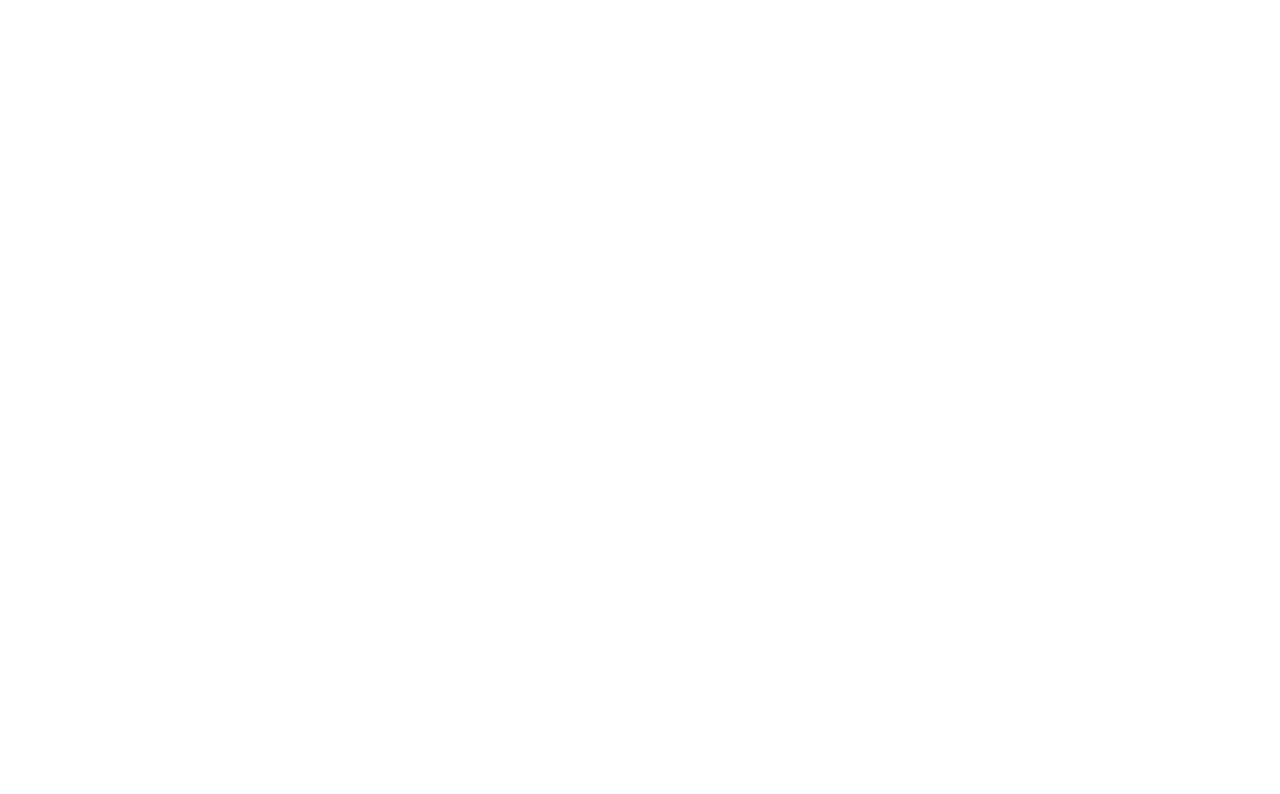
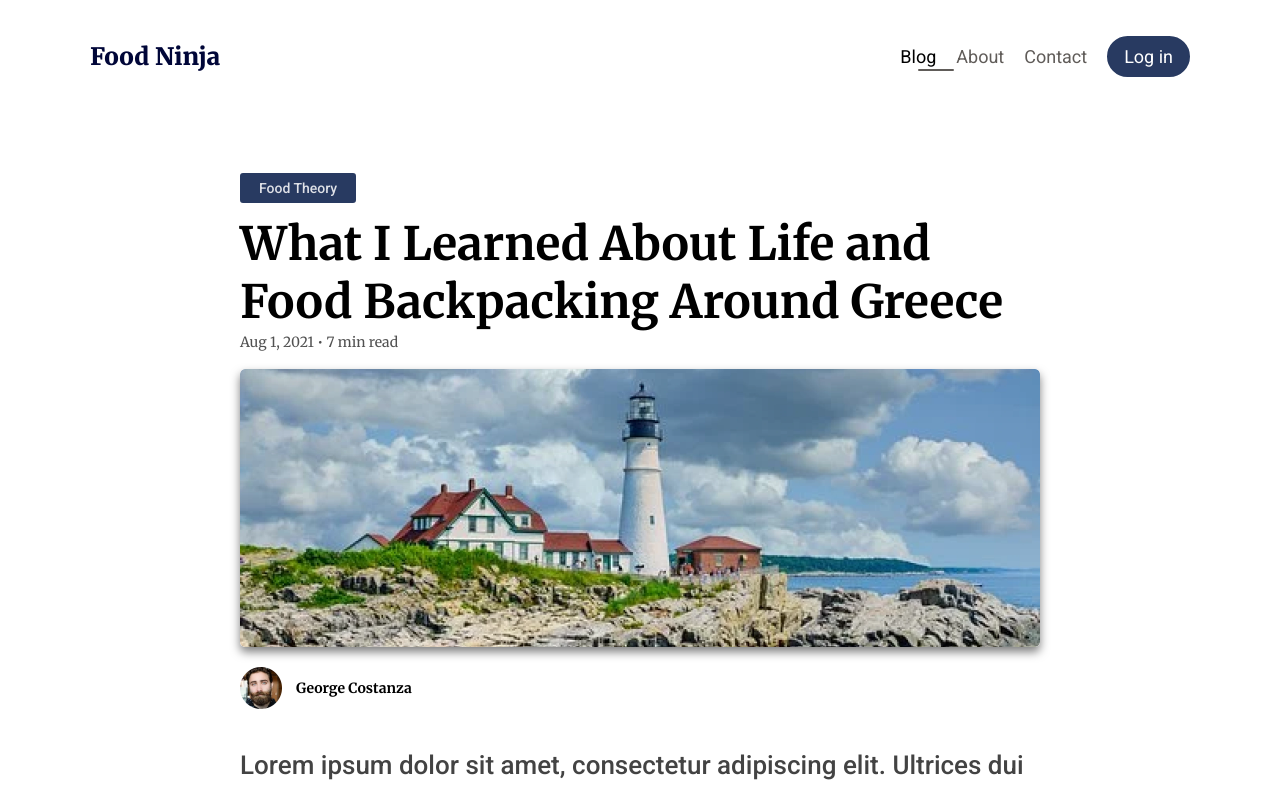
Before and after one commit to sukhvinder-jaat/food-ninja, a React (Create React App) app: page /blog-page in a window 1280 px wide. Before the commit this address had no page. Shown: the top 794 px of the page. Built offline with nearby package versions, Linux system fonts and the light colour scheme.

Commit message:
active link and firebase added

```diff
--- a/src/App.js
+++ b/src/App.js
@@ -5,6 +5,8 @@ import BlogPage from "./views/BlogPage";
 import BackToTopButton from "./common/BackToTopButton";
 import Preloader from "./common/Preloader";
 import { useEffect, useState } from "react";
+import AboutPage from "./views/AboutPage";
+import ContactPage from "./views/ContactPage";
 
 function App() {
   const [loading, setLoading] = useState(true);
@@ -22,7 +24,9 @@ function App() {
       {loading && <Preloader />}
       <Routes>
         <Route path="/" element={<Main />} />
-        <Route path="/blog" element={<BlogPage />} />
+        <Route path="/blog-page" element={<BlogPage />} />
+        <Route path="/about-page" element={<AboutPage />} />
+        <Route path="/contact-page" element={<ContactPage />} />
       </Routes>
     </>
   );
--- a/src/common/Header.jsx
+++ b/src/common/Header.jsx
@@ -1,5 +1,5 @@
 import React, { useEffect, useState } from "react";
-import { Link } from "react-router-dom";
+import { Link, useLocation } from "react-router-dom";
 
 const Header = () => {
   const [isOpen, setIsOpen] = useState(false);
@@ -13,7 +13,7 @@ const Header = () => {
       document.body.classList.remove("max-[768px]:overflow-hidden");
     };
   }, [isOpen]);
-
+  const path = useLocation();
   return (
     <>
       <div>
@@ -32,27 +32,39 @@ const Header = () => {
                 <ul className="flex items-baseline gap-5">
                   <li>
                     <Link
-                      to="/blog"
-                      className="text-Willow relative after:content-['']  after:w-0 after:h-[2px] after:transition-all transition-all  after:ease-in-out ease-in-out after:duration-300 after:bg-Willow  after:absolute after:bottom-[-4px] after:rounded-3xl hover:after:w-full hover:after:left-0 after:left-[50%] font-Roboto text-base font-normal leading-[normal] "
+                      to="/blog-page"
+                      className={`${
+                        path.pathname === "/blog-page"
+                          ? "relative after:content-[''] after:bg-Willow  after:absolute after:bottom-[-4px] after:rounded-3xl after:w-full after:left-0"
+                          : "text-Willow"
+                      }  relative after:content-['']  after:w-0 after:h-[2px] after:transition-all transition-all  after:ease-in-out ease-in-out after:duration-300 after:bg-Willow  after:absolute after:bottom-[-4px] after:rounded-3xl hover:after:w-full hover:after:left-0 after:left-[50%] font-Roboto text-base font-normal leading-[normal]`}
                     >
                       Blog
                     </Link>
                   </li>
                   <li>
-                    <a
-                      href="#"
-                      className="text-Willow relative after:content-['']  after:w-0 after:h-[2px] after:transition-all transition-all  after:ease-in-out ease-in-out after:duration-300 after:bg-Willow  after:absolute after:bottom-[-4px] after:rounded-3xl hover:after:w-full hover:after:left-0 after:left-[50%] font-Roboto text-base font-normal leading-[normal]"
+                    <Link
+                      to="/about-page"
+                      className={`${
+                        path.pathname === "/about-page"
+                          ? "relative after:content-[''] after:bg-Willow  after:absolute after:bottom-[-4px] after:rounded-3xl after:w-full after:left-0"
+                          : "text-Willow"
+                      }  relative after:content-['']  after:w-0 after:h-[2px] after:transition-all transition-all  after:ease-in-out ease-in-out after:duration-300 after:bg-Willow  after:absolute after:bottom-[-4px] after:rounded-3xl hover:after:w-full hover:after:left-0 after:left-[50%] font-Roboto text-base font-normal leading-[normal]`}
                     >
                       About
-                    </a>
+                    </Link>
                   </li>
                   <li>
-                    <a
-                      href="#"
-                      className="text-Willow relative after:content-['']  after:w-0 after:h-[2px] after:transition-all transition-all  after:ease-in-out ease-in-out after:duration-300 after:bg-Willow  after:absolute after:bottom-[-4px] after:rounded-3xl hover:after:w-full hover:after:left-0 after:left-[50%] font-Roboto text-base font-normal leading-[normal]"
+                    <Link
+                      to="/contact-page"
+                      className={`${
+                        path.pathname === "/contact-page"
+                          ? "relative after:content-[''] after:bg-Willow  after:absolute after:bottom-[-4px] after:rounded-3xl after:w-full after:left-0"
+                          : "text-Willow"
+                      }  relative after:content-['']  after:w-0 after:h-[2px] after:transition-all transition-all  after:ease-in-out ease-in-out after:duration-300 after:bg-Willow  after:absolute after:bottom-[-4px] after:rounded-3xl hover:after:w-full hover:after:left-0 after:left-[50%] font-Roboto text-base font-normal leading-[normal]`}
                     >
                       Contact
-                    </a>
+                    </Link>
                   </li>
 
                   <li>
@@ -117,28 +129,32 @@ const Header = () => {
           >
             <ul className="px-2 pt-2 pb-3 space-y-1 h-full sm:px-3 flex flex-col justify-center items-center h_mobile">
               <li onClick={() => setIsOpen(!isOpen)}>
-                <a
-                  href="#"
-                  className="text-Willow relative after:content-['']  after:w-0 after:h-[2px] after:transition-all transition-all  after:ease-in-out ease-in-out after:duration-300 after:bg-Willow  after:absolute after:bottom-[-4px] after:rounded-3xl hover:after:w-full hover:after:left-0 after:left-[50%] font-Roboto text-base font-normal leading-[normal] "
+                <Link
+                  to="/blog"
+                  className={`${
+                    path.pathname === "/"
+                      ? "text-Willow"
+                      : "relative after:content-[''] after:bg-Willow  after:absolute after:bottom-[-4px] after:rounded-3xl after:w-full after:left-0"
+                  }  relative after:content-['']  after:w-0 after:h-[2px] after:transition-all transition-all  after:ease-in-out ease-in-out after:duration-300 after:bg-Willow  after:absolute after:bottom-[-4px] after:rounded-3xl hover:after:w-full hover:after:left-0 after:left-[50%] font-Roboto text-base font-normal leading-[normal]`}
                 >
                   Blog
-                </a>
+                </Link>
               </li>
               <li onClick={() => setIsOpen(!isOpen)}>
-                <a
-                  href="#"
+                <Link
+                  to="/"
                   className="text-Willow relative after:content-['']  after:w-0 after:h-[2px] after:transition-all transition-all  after:ease-in-out ease-in-out after:duration-300 after:bg-Willow  after:absolute after:bottom-[-4px] after:rounded-3xl hover:after:w-full hover:after:left-0 after:left-[50%] font-Roboto text-base font-normal leading-[normal]"
                 >
                   About
-                </a>
+                </Link>
               </li>
               <li onClick={() => setIsOpen(!isOpen)}>
-                <a
-                  href="#"
+                <Link
+                  to="/"
                   className="text-Willow relative after:content-['']  after:w-0 after:h-[2px] after:transition-all transition-all  after:ease-in-out ease-in-out after:duration-300 after:bg-Willow  after:absolute after:bottom-[-4px] after:rounded-3xl hover:after:w-full hover:after:left-0 after:left-[50%] font-Roboto text-base font-normal leading-[normal]"
                 >
                   Contact
-                </a>
+                </Link>
               </li>
               <li onClick={() => setIsOpen(!isOpen)}>
                 <button className="md:hidden flex bg-Rhino rounded-[29px] p-[8px_15px] text-white font-Roboto text-base font-normal leading-[normal]">
--- a/src/common/Helper.jsx
+++ b/src/common/Helper.jsx
@@ -9,7 +9,7 @@ export const FoodData = [
     date: "Jun 21, 2021 • 11 min read",
     heading: "What Traveling Greece For 2 Weeks Taught Me About Life",
     para: "Lorem ipsum dolor sit amet, consectetur adipiscing elit. Diam mollis lectus vitae nulla malesuada amet purus sed. A condimentum tempus a egestas sodales diam cras.",
-    to: "/blog",
+    to: "/blog-page",
   },
   {
     space: "lg:ps-10 md:ps-5 md:mt-0 mt-10",
@@ -19,7 +19,7 @@ export const FoodData = [
     heading: "Why You Should Never Order 12 Chicken Nuggets and Fries",
     date: "Aug 1, 2021 • 7 min read",
     para: "Lorem ipsum dolor sit amet, consectetur adipiscing elit. Diam mollis lectus vitae nulla malesuada amet purus sed. A condimentum tempus a egestas sodales diam cras. Ligula a varius tempus ac amet, vel lectus sed. Urna sit Eget.",
-    to: "/blog",
+    to: "/blog-page",
   },
   {
     space: "lg:pe-10 md:pe-5 mt-10",
@@ -29,7 +29,7 @@ export const FoodData = [
     date: "Jun 21, 2021 • 11 min read",
     heading: "What Traveling Greece For 2 Weeks Taught Me About Life",
     para: "Lorem ipsum dolor sit amet, consectetur adipiscing elit. Diam mollis lectus vitae nulla malesuada amet purus sed. A condimentum tempus a egestas sodales diam cras.",
-    to: "/blog",
+    to: "/blog-page",
   },
   {
     space: "lg:ps-10 md:ps-5 mt-10",
@@ -39,6 +39,6 @@ export const FoodData = [
     heading: "Why You Should Never Order 12 Chicken Nuggets and Fries",
     date: "Aug 1, 2021 • 7 min read",
     para: "Lorem ipsum dolor sit amet, consectetur adipiscing elit. Diam mollis lectus vitae nulla malesuada amet purus sed. A condimentum tempus a egestas sodales diam cras. Ligula a varius tempus ac amet, vel lectus sed. Urna sit Eget.",
-    to: "/blog",
+    to: "/blog-page",
   },
 ];
--- a/src/components/home/Hero.jsx
+++ b/src/components/home/Hero.jsx
@@ -19,7 +19,7 @@ const Hero = () => {
             placeholder="Search for articles"
             className="ps-7 py-[18px] w-full text-Scorpion placeholder:text-Scorpion font-Merriweather text-base font-normal leading-[normal] focus-visible:outline-none"
           />
-          <label for="search">
+          <label htmlFor="search">
             <svg
               xmlns="http://www.w3.org/2000/svg"
               width="20"
@@ -29,8 +29,8 @@ const Hero = () => {
               className=" cursor-pointer"
             >
               <path
-                fill-rule="evenodd"
-                clip-rule="evenodd"
+                fillRule="evenodd"
+                clipRule="evenodd"
                 d="M17.4142 7C17.4142 9.76142 15.1756 12 12.4142 12C9.65279 12 7.41421 9.76142 7.41421 7C7.41421 4.23858 9.65279 2 12.4142 2C15.1756 2 17.4142 4.23858 17.4142 7ZM19.4142 7C19.4142 10.866 16.2802 14 12.4142 14C10.7359 14 9.19552 13.4094 7.98963 12.4246L1.41421 19L0 17.5858L6.63493 10.9509C5.86476 9.82642 5.41421 8.46583 5.41421 7C5.41421 3.13401 8.54822 0 12.4142 0C16.2802 0 19.4142 3.13401 19.4142 7Z"
                 fill="#DDDDDD"
               />
@@ -47,7 +47,7 @@ const Hero = () => {
                   className="flex flex-col h-full group"
                   key={i}
                 >
-                  <div className=" overflow-hidden rounded-[5px] min-h-[270px]">
+                  <div className=" overflow-hidden rounded-[5px] lg:min-h-[270px] min-h-[190px]">
                     <img
                       src={data.mainImage}
                       alt={data.mainImageName}
--- /dev/null
+++ b/src/views/AboutPage.jsx
@@ -0,0 +1,14 @@
+import React, { useEffect } from "react";
+import Header from "../common/Header";
+const AboutPage = () => {
+  useEffect(() => {
+    window.scrollTo(0, 0);
+  }, []);
+  return (
+    <>
+      <Header />
+    </>
+  );
+};
+
+export default AboutPage;
--- /dev/null
+++ b/src/views/ContactPage.jsx
@@ -0,0 +1,14 @@
+import React, { useEffect } from "react";
+import Header from "../common/Header";
+const ContactPage = () => {
+  useEffect(() => {
+    window.scrollTo(0, 0);
+  }, []);
+  return (
+    <>
+      <Header />
+    </>
+  );
+};
+
+export default ContactPage;
```
Also changed, not shown: firebase/firebase.ts (added, +21 -0 lines), src/common/Subscribe.jsx (+6 -6 lines), 1 other file (tests, documents, lock files or other folders).
